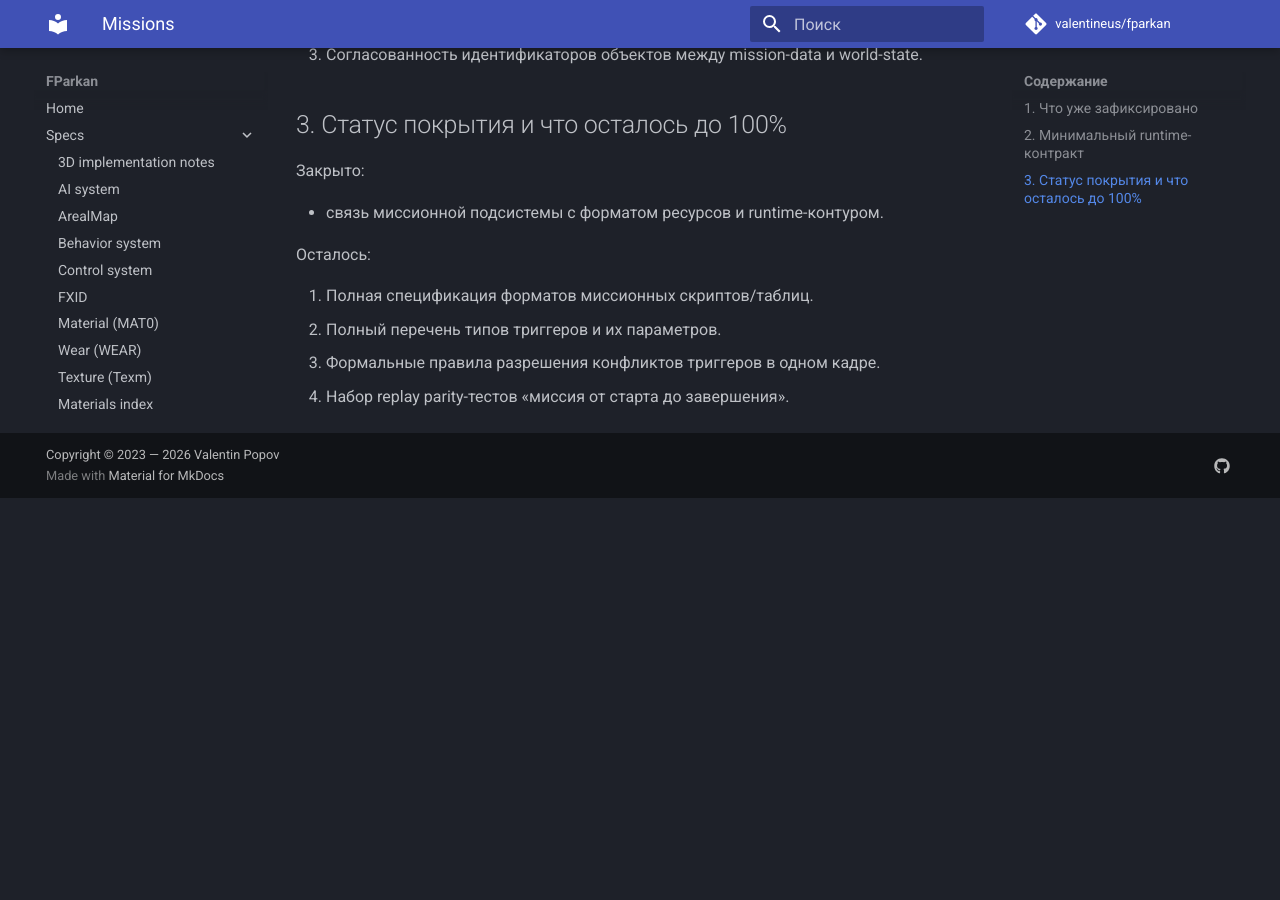
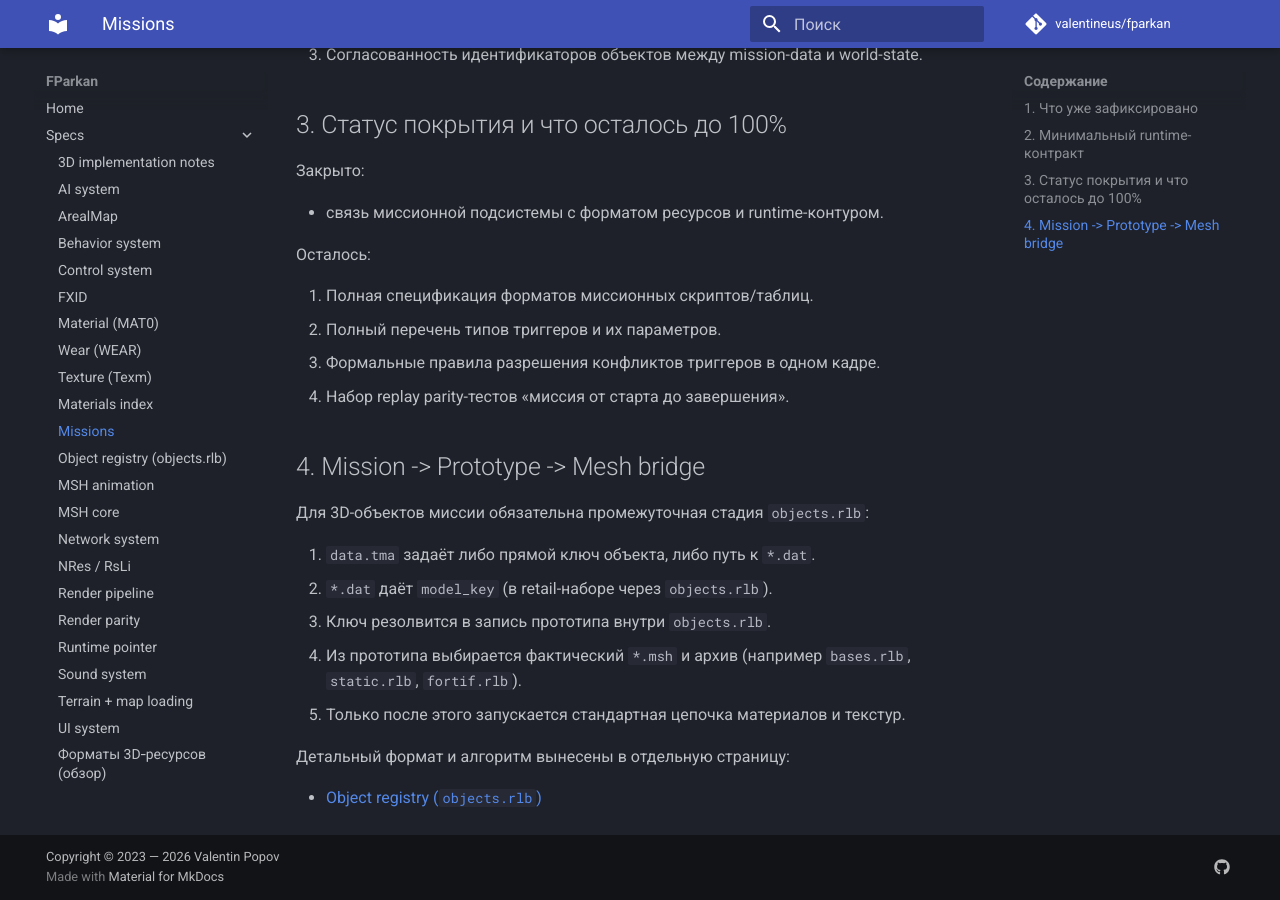
Before and after one commit to valentineus/fparkan, an MkDocs documentation site: the page built from docs/specs/missions.md, in a window 1280 px wide and 900 px high, scrolled down 699 px. Built offline with MkDocs 1.6.1 and Material for MkDocs 9.7.7, drawn with Linux system fonts in a browser that asks for light colours; comment, search, counter and statistics services are not loaded; before the commit the page ends 1197 px from its top, so only the background shows below that.

Commit message:
updated docs

```diff
--- a/docs/specs/missions.md
+++ b/docs/specs/missions.md
@@ -31,3 +31,16 @@
 2. Полный перечень типов триггеров и их параметров.
 3. Формальные правила разрешения конфликтов триггеров в одном кадре.
 4. Набор replay parity-тестов «миссия от старта до завершения».
+## 4. Mission -> Prototype -> Mesh bridge
+
+Для 3D-объектов миссии обязательна промежуточная стадия `objects.rlb`:
+
+1. `data.tma` задаёт либо прямой ключ объекта, либо путь к `*.dat`.
+2. `*.dat` даёт `model_key` (в retail-наборе через `objects.rlb`).
+3. Ключ резолвится в запись прототипа внутри `objects.rlb`.
+4. Из прототипа выбирается фактический `*.msh` и архив (например `bases.rlb`, `static.rlb`, `fortif.rlb`).
+5. Только после этого запускается стандартная цепочка материалов и текстур.
+
+Детальный формат и алгоритм вынесены в отдельную страницу:
+
+- [Object registry (`objects.rlb`)](object-registry.md)
```
Also changed, not shown: docs/specs/nres.md (+13 -0 lines).
